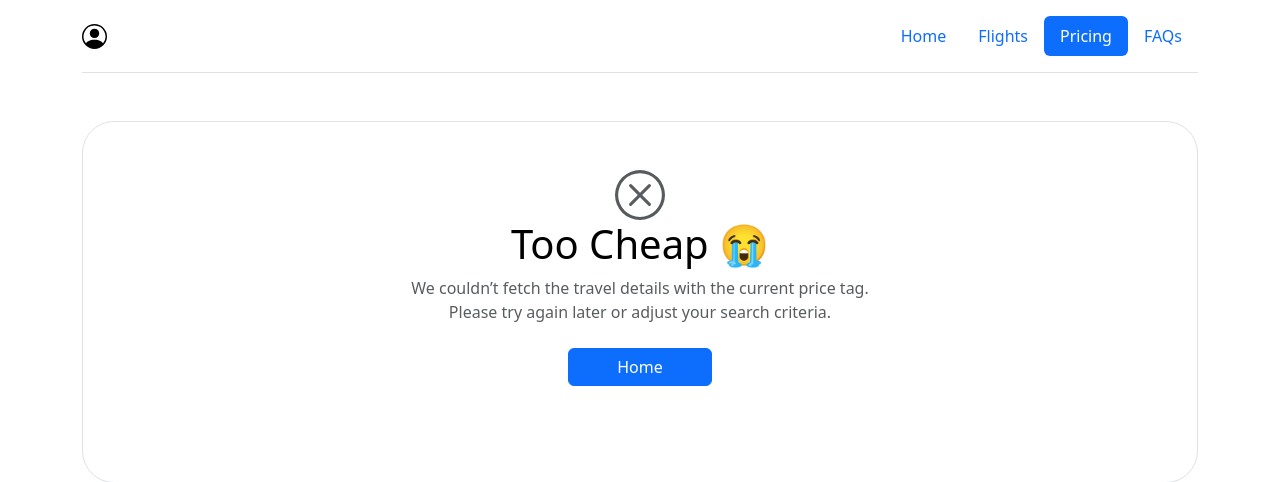
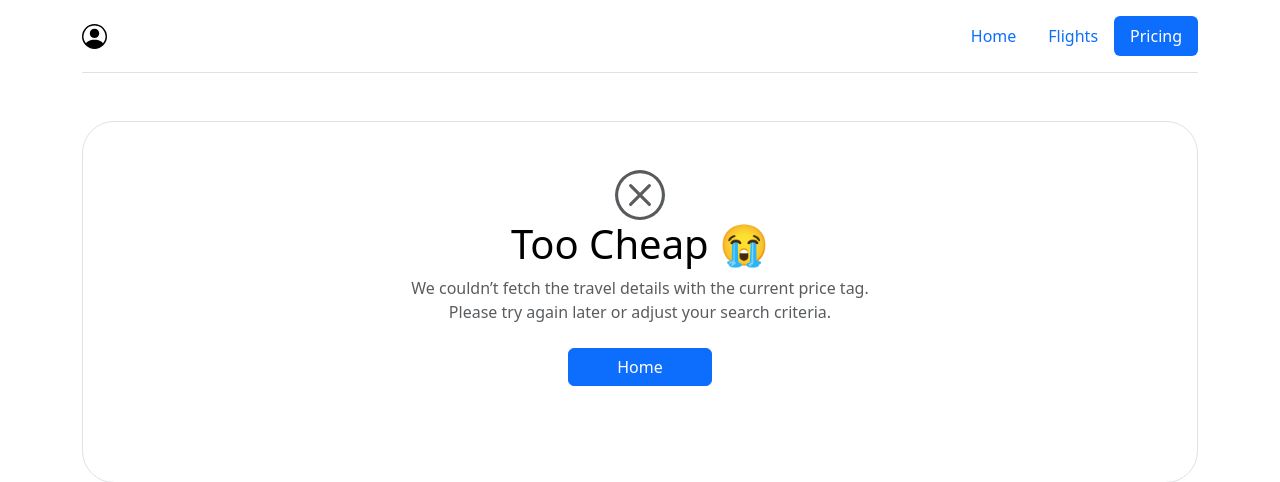
Before and after one commit to Michealudekwu/Flight-Pricings, a Flask app: a page that uses templates/prices.html in a window 1280 px wide. Shown: the top 482 px of the page. Run offline with Flask 3, Linux system fonts and the light colour scheme.

Commit message:
Update prices.html

```diff
--- a/templates/prices.html
+++ b/templates/prices.html
@@ -28,9 +28,6 @@
         </li>
         <li class="nav-item">
             <a class="nav-link active" aria-current="page">Pricing</a>
-        </li>
-        <li class="nav-item">
-            <a href="#" class="nav-link">FAQs</a>
         </li>
       </ul>
     </header>
```
